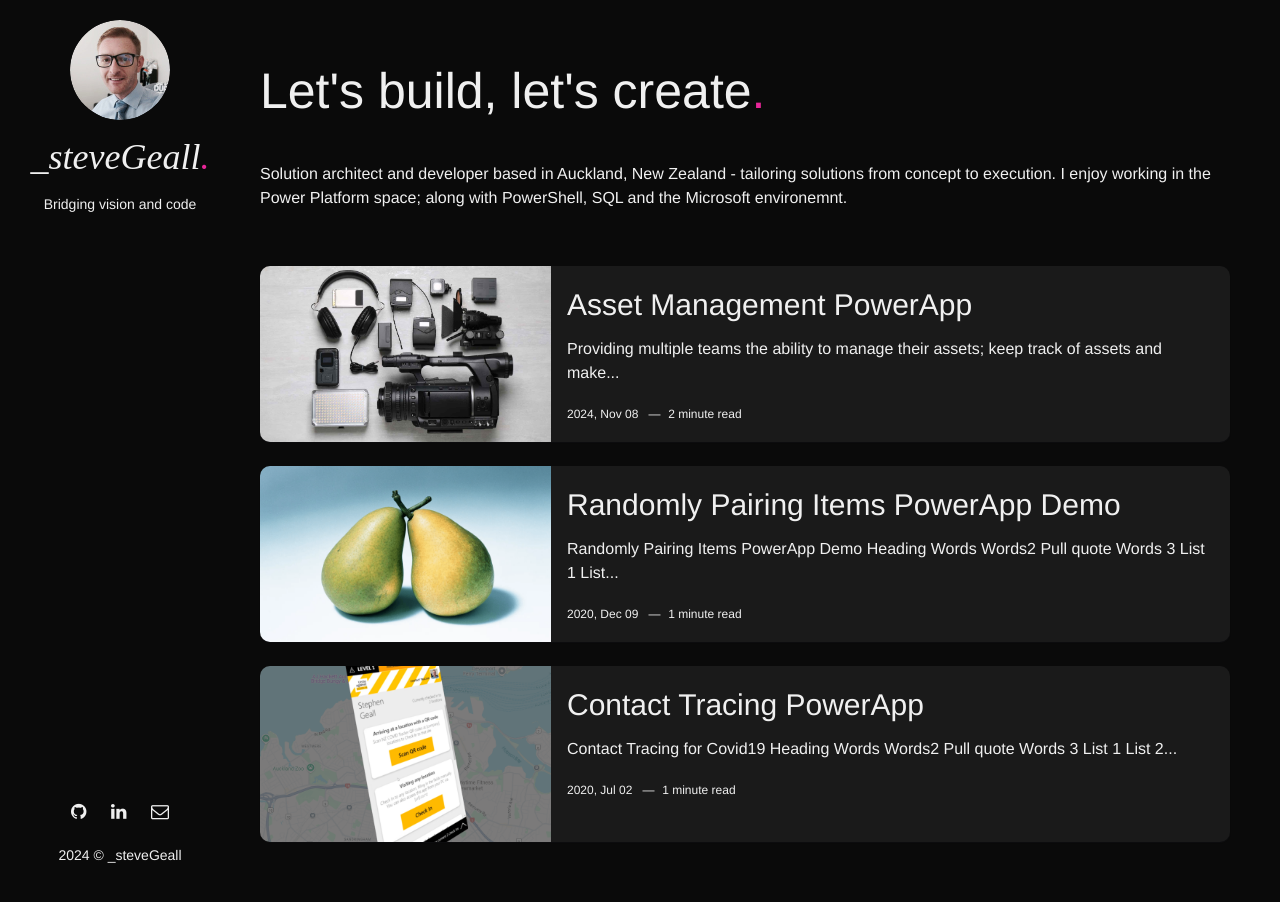
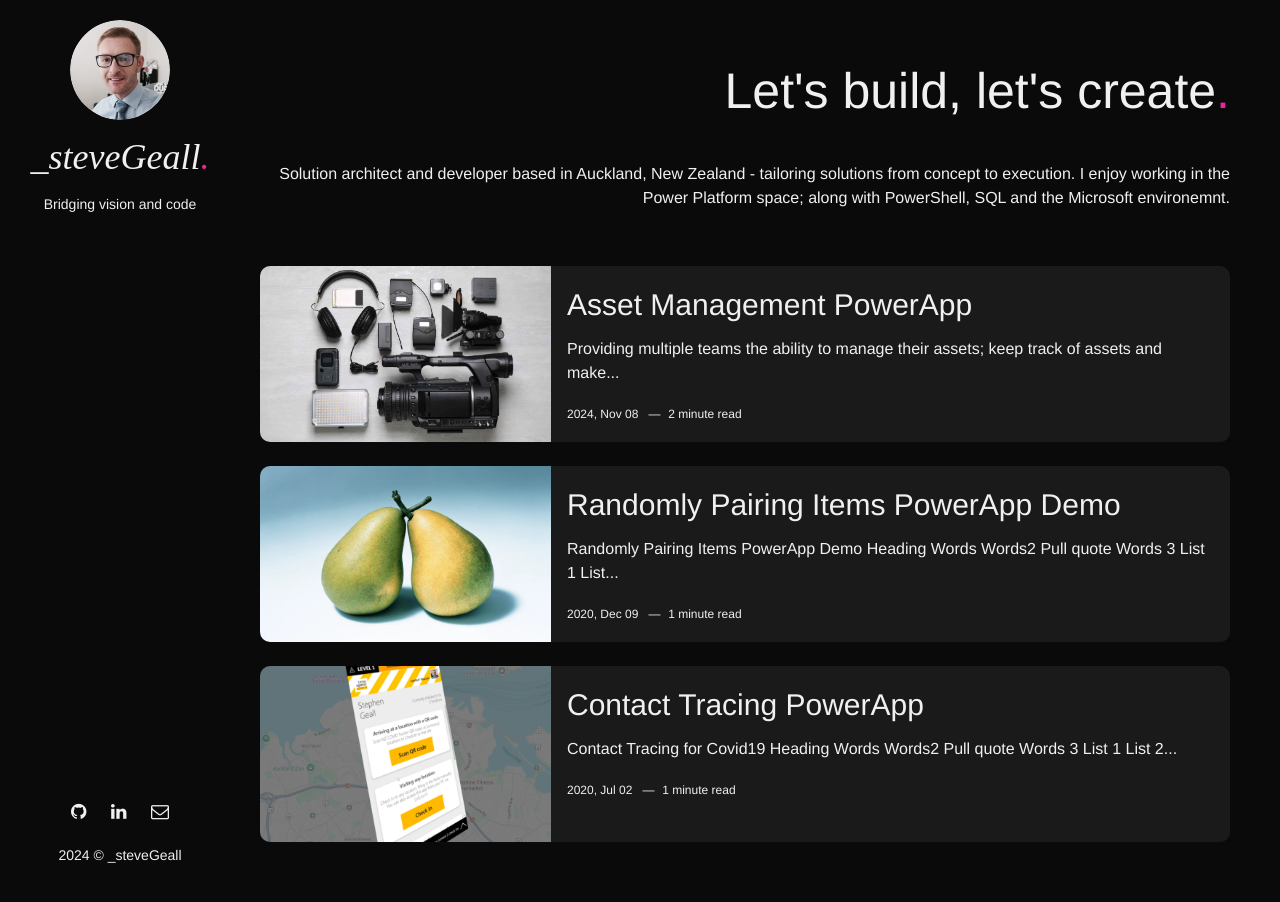
Before and after one commit to borough11/borough11.github.io, a Jekyll site: the page built from index.html, in a window 1280 px wide. Built offline with Jekyll 4.4.1, drawn with Linux system fonts in a browser that asks for light colours; nearby versions of some CDN libraries; the list of posts is cut into pages by our own code.

Commit message:
modified:   assets/css/main.css

```diff
--- a/assets/css/main.css
+++ b/assets/css/main.css
@@ -1491,9 +1491,14 @@ a.newer-posts:hover {
 /* EXTRA FOR ME */
 .main-headingSteve{
   margin: auto;
-}
-
+  text-align: right;
+}
+
+header {
+  width: 100%
+}
 
 .main-headingSteve h1{
   font-size: 50px;
-}
+  text-align: right;
+}
```
